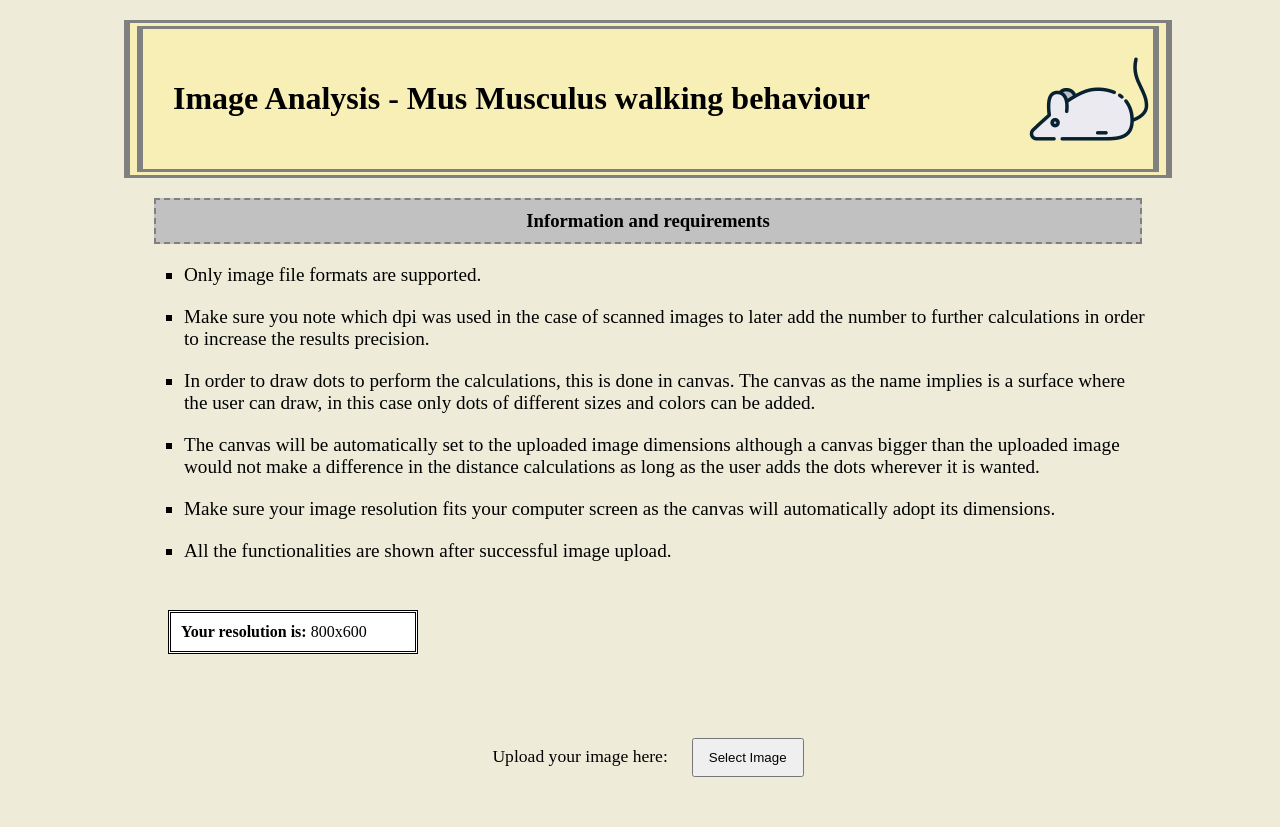
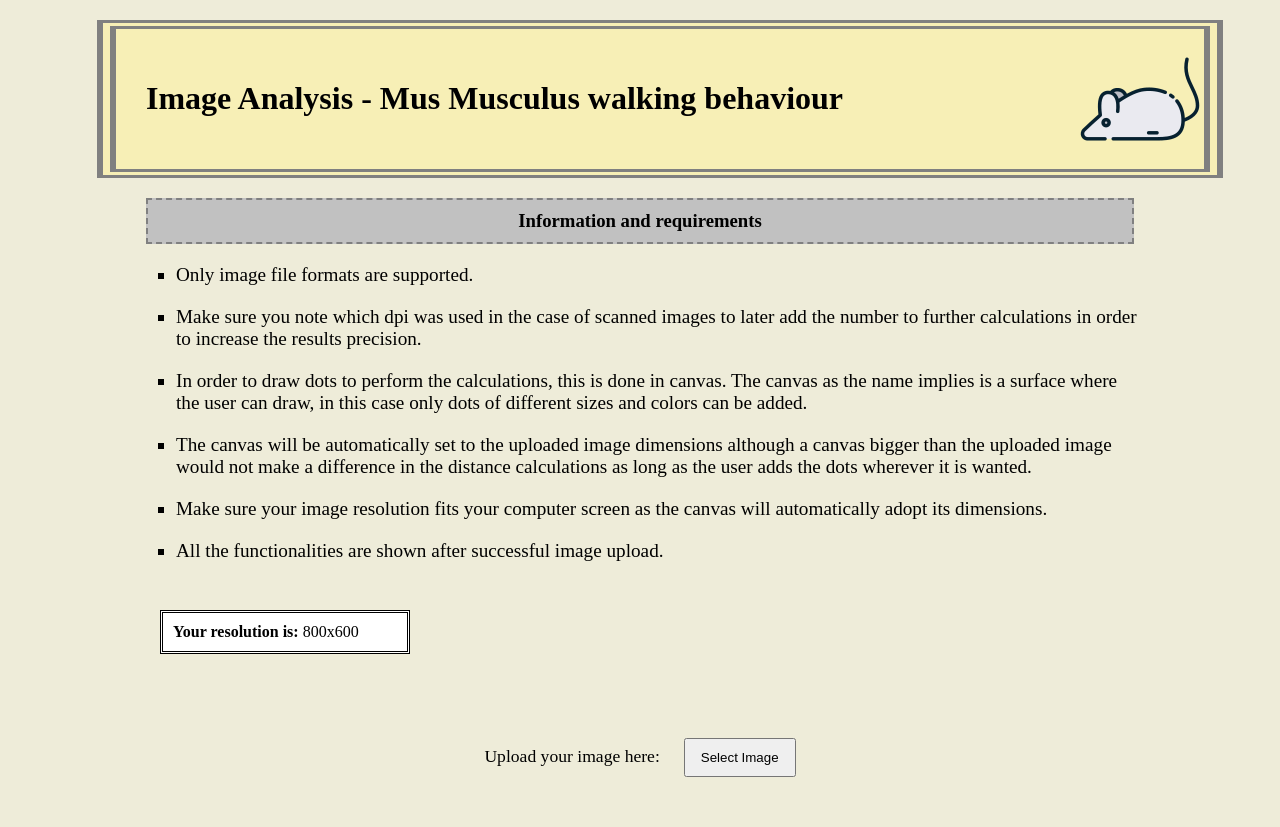
Before and after one commit to bernas-estevam97/mouseframe-web-app, a Django app: page / in a window 1280 px wide. Run offline with Django 4.2, Linux system fonts and the light colour scheme.

Commit message:
update dev no progress

```diff
--- a/static/static_dirs/css/style.css
+++ b/static/static_dirs/css/style.css
@@ -1,8 +1,5 @@
 body{
     position: relative;
-    width: 85vw;
-    left: 50%;
-    transform: translateX(-50%);
     background-color: #EEECD9;
 }
 
@@ -15,12 +12,13 @@ header{
     position: relative;
     background-color: #F7EFB6;
     margin: 20px;
+    width: 85vw;
+    left: 50%;
+    transform: translateX(-50%);
 }
 
 header h1{
-
     color: black;
-
     padding: 30px;
 }
 
@@ -30,6 +28,16 @@ header h1{
     display: flex;
     /* flex-direction: column;
 } */
+.container-full{
+    position: relative;
+}
+
+.requirements{
+    position: relative;
+    width: 85vw;
+    left: 50%;
+    transform: translateX(-50%);
+}
 
 .requirements h3{
     text-align: center;
@@ -65,32 +73,37 @@ header h1{
     margin-left: 20px;
 }
 
-.img-selection{
-    display: flex;
-    justify-content: space-evenly;
+.img-upload{
     position: relative;
     text-align: center;
-    align-items: center;
     margin-top: 50px;
 }
+
+/* .img-selection{
+    position: relative;
+    text-align: center;
+    margin-top: 50px;
+} */
 
 
 
 
 .image-container{
+    display: block;
     position: relative;
-    /* left: 50%;
-    transform: translateX(-50%); */
-    height: 0;
-    width: 0;
+    left: 50%;
+    transform: translateX(-50%);
     background-position: center;
     background-repeat: no-repeat;
     /* background-size: 1400px 800px; */
     margin-top: 20px;
     margin-bottom: 20px;
     /* border: 1px solid #000; testing purposes */
-    aspect-ratio: 16/9;
 }
+
+
+
+
 
 #canvas{
     position: relative;
--- a/templates/index.html
+++ b/templates/index.html
@@ -30,21 +30,18 @@
         </div>
     <!-- </div> -->
     <!-- <div class="right-part"> -->
-    <div class="img-selection">
-
+    <!-- <div class="img-selection"> -->
         <div class="img-upload">
-    <form action="">
             <label for="img" style="font-size: 1.1em;">Upload your image here:</label>
             <p id="canvasUpload">Canvas starts with same size as the image uploaded. Change below if necessary.</p>
             <input type="file" id="uploadImage" name="img" alt="Upload" accept="image/*" onchange="loadFile(event);" style="display:none;">
             <!-- <input type="file" onchange="previewFile();"> -->
             <input class="upload-btn" type="button" value="Select Image" onclick="document.getElementById('uploadImage').click();" style="cursor: pointer;"/>
-      </form>
+        </div>
         <div id="imgContainer" class="image-container">
           <canvas id="canvas"></canvas>
         </div>
-    </div>
-    </div>
+    <!-- </div> -->
     <div class="bottom-functions">
       <div class="buttons">
          <button class="button" type="button" id="redCircle" onclick="drawRedCircle();">Add button - Left</button>
@@ -109,7 +106,10 @@
     <button id="fiftyP" onclick="resizeFifty();">50% Size</button>
     <button id="twentyF" onclick="resizeTwentyF();">25% Size</button>
     <button id="resetImgDim" onclick="resetImgDim();">Reset Image dimensions</button><br><br>
-    <p id="currentImgSize"></p><br><br>
+    <p id="currentImgSize"></p><br>
+    <h3>Flip image (90deg)</h3>
+    <button onclick="rotate90();">Flip Image</button>
+    <p></p>
     <div class="point-size">
     <input id="sizeInput" type="number" placeholder="Dot Size">
     <button id="changeS" onclick="changeSize();">Change point size</button>
@@ -334,7 +334,7 @@ changeHeight();
 
     function resizeFifty(){
       imgSizeStatus = 0.5;
-      imgContainer.style.backgroundSize = img.width*0.5 + "px " + img.width*0.5 + "px";
+      imgContainer.style.backgroundSize = img.width*0.5 + "px " + img.height*0.5 + "px";
       document.getElementById("currentImgSize").innerHTML = "<b>Current image size is:</b> " + img.width*0.5 + "x" + img.height*0.5 + " (50% of size!)";
     }
 
@@ -539,6 +539,16 @@ function removeTableID(){
   manualID.value = '';
 }
 
+let angle = [0, 90, 180, 270];
+let current = 0;
+
+function rotate90() {
+  current++;
+  if (current == 4)
+    current = 0;
+  $('#imgContainer').css('transform', 'rotate(' + angle[current] + 'deg)');
+}
+
 </script>
 <script>
 
```
Lines whose indentation alone changed are shown as unchanged.
